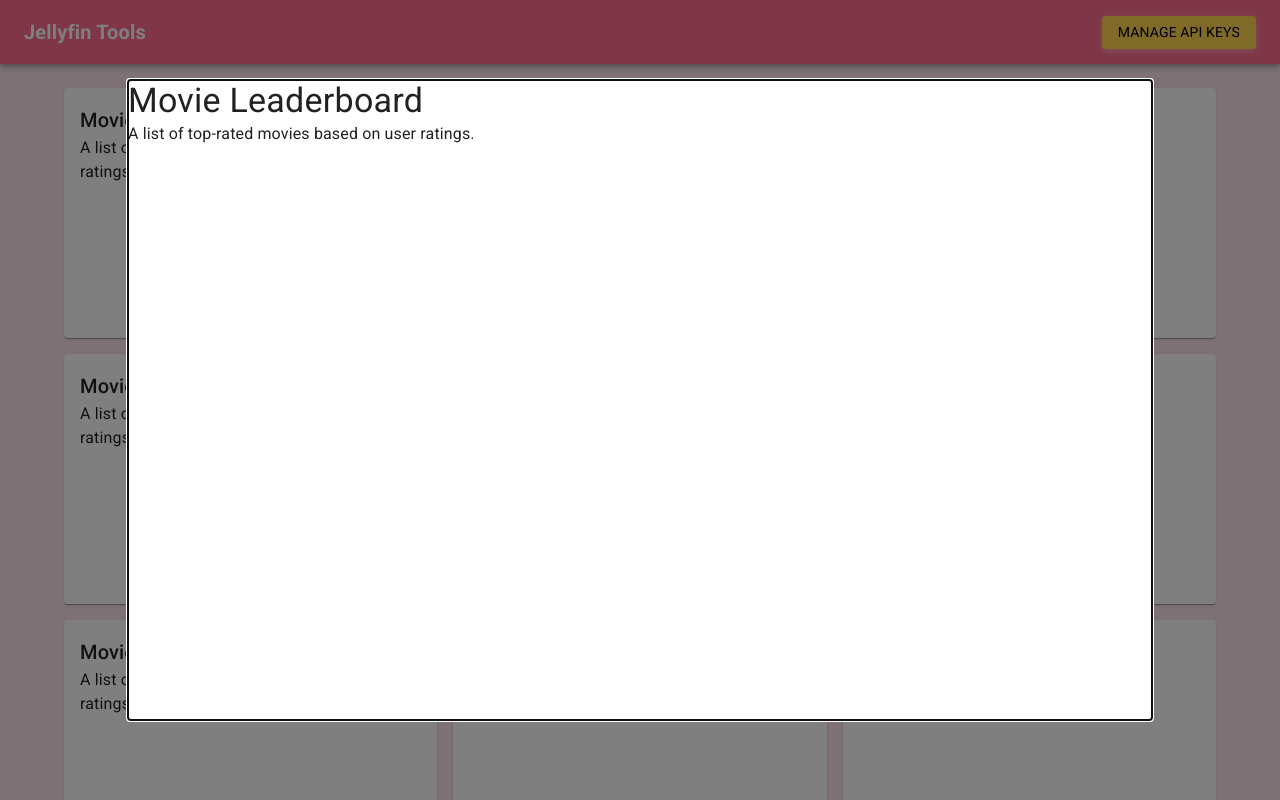
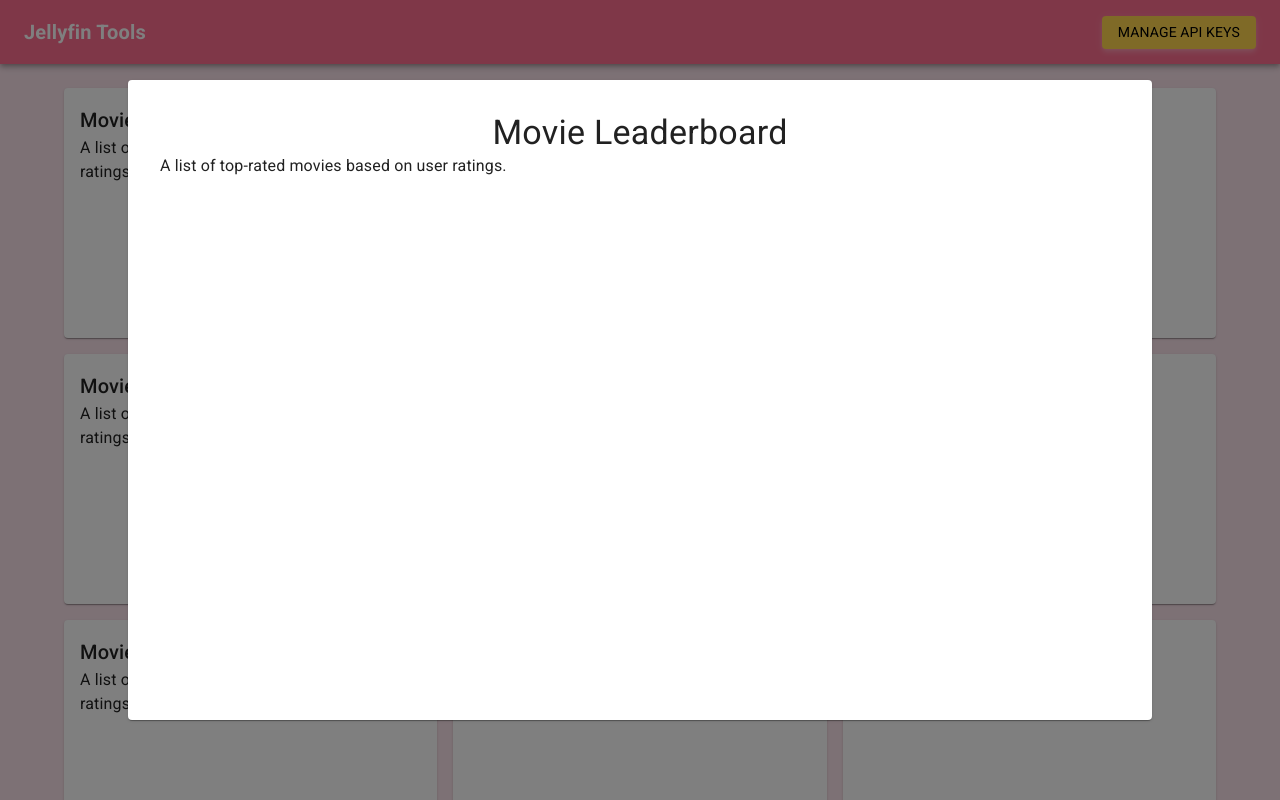
Before and after one commit to Jheesbrough/JellyTools, a Next.js app: page / in a window 1280 px wide. Both pictures are taken after a click on the element 250 px from the left and 213 px from the top of the page. Shown: the top 800 px of the page. Built offline with nearby package versions, Linux system fonts and the light colour scheme; what @mui/material-nextjs would draw is missing.

Commit message:
Fixed box zooming

```diff
--- a/app/components/applications.tsx
+++ b/app/components/applications.tsx
@@ -3,16 +3,22 @@ import React, { useState, useRef } from 'react';
 import { Paper, Modal, Box, Typography, Fade } from '@mui/material';
 import Grid from "@mui/material/Grid2";
 import MovieLeaderboard from "./applications/movieLeaderboard";
+import Backdrop from '@mui/material';
 
 const Applications = () => {
   const [open, setOpen] = useState(false);
   const [modalContent, setModalContent] = useState({ title: '', description: '' });
-    const [modalStyle, setModalStyle] = useState({});
-    const paperRefs = useRef([]);
+  const [modalStyle, setModalStyle] = useState<{ top: number; left: number; width: number; height: number; }>({
+    top: 0,
+    left: 0,
+    width: 0,
+    height: 0,
+  });
+  const paperRefs = useRef<(HTMLDivElement | null)[]>([]);
 
-    const animateModalSize = (startStyle, endStyle, duration) => {
+  const animateModalSize = (startStyle: { top: any; left: any; width: any; height: any; }, endStyle: { top: any; left: any; width: any; height: any; }, duration: number) => {
     const startTime = performance.now();
-        const animate = (currentTime) => {
+    const animate = (currentTime: number) => {
       const elapsedTime = currentTime - startTime;
       const progress = Math.min(elapsedTime / duration, 1);
 
@@ -35,6 +41,7 @@ const Applications = () => {
 
   const handleOpen = (title: string, description: string, index: number) => {
     const paperElement = paperRefs.current[index];
+    if (!paperElement) return;
     const rect = paperElement.getBoundingClientRect();
     const startStyle = {
       top: rect.top,
@@ -51,7 +58,7 @@ const Applications = () => {
 
     setModalContent({ title, description });
     setOpen(true);
-        animateModalSize(startStyle, endStyle, 500);
+    animateModalSize(startStyle, endStyle, 300);
   };
 
   const handleClose = () => setOpen(false);
@@ -61,7 +68,7 @@ const Applications = () => {
     return (
       <Grid size={{ xs: 12, sm: 6, md: 4 }} key={index}>
         <Paper
-                    ref={el => paperRefs.current[index] = el}
+          ref={el => { paperRefs.current[index] = el; }}
           style={{ height: 250, padding: 16, cursor: 'pointer' }}
           onClick={() => handleOpen(title, description, index)}
         >
@@ -77,24 +84,27 @@ const Applications = () => {
       <Grid container spacing={2}>
         {squares}
       </Grid>
-            <Modal open={open} onClose={handleClose} closeAfterTransition>
+      <Modal open={open} onClose={handleClose}
+        closeAfterTransition
+      >
         <Fade in={open}>
-                    <Box
+          <Paper
             className={open ? 'modal-box open' : 'modal-box'}
             sx={{
               top: modalStyle.top,
               left: modalStyle.left,
               width: modalStyle.width,
               height: modalStyle.height,
-                            bgcolor: 'background.paper',
               position: 'absolute',
+              outline: 'none',
+              padding: 4,
             }}
           >
-                        <Typography variant="h4">{modalContent.title}</Typography>
+            <Typography sx={{paddingBottom:'3'}}variant="h4" align="center">{modalContent.title}</Typography>
             <Typography variant="body1">{modalContent.description}</Typography>
-                    </Box>
+          </Paper>
         </Fade>
-            </Modal>
+      </Modal >
     </>
   );
 };
```
Lines whose indentation alone changed are shown as unchanged.
